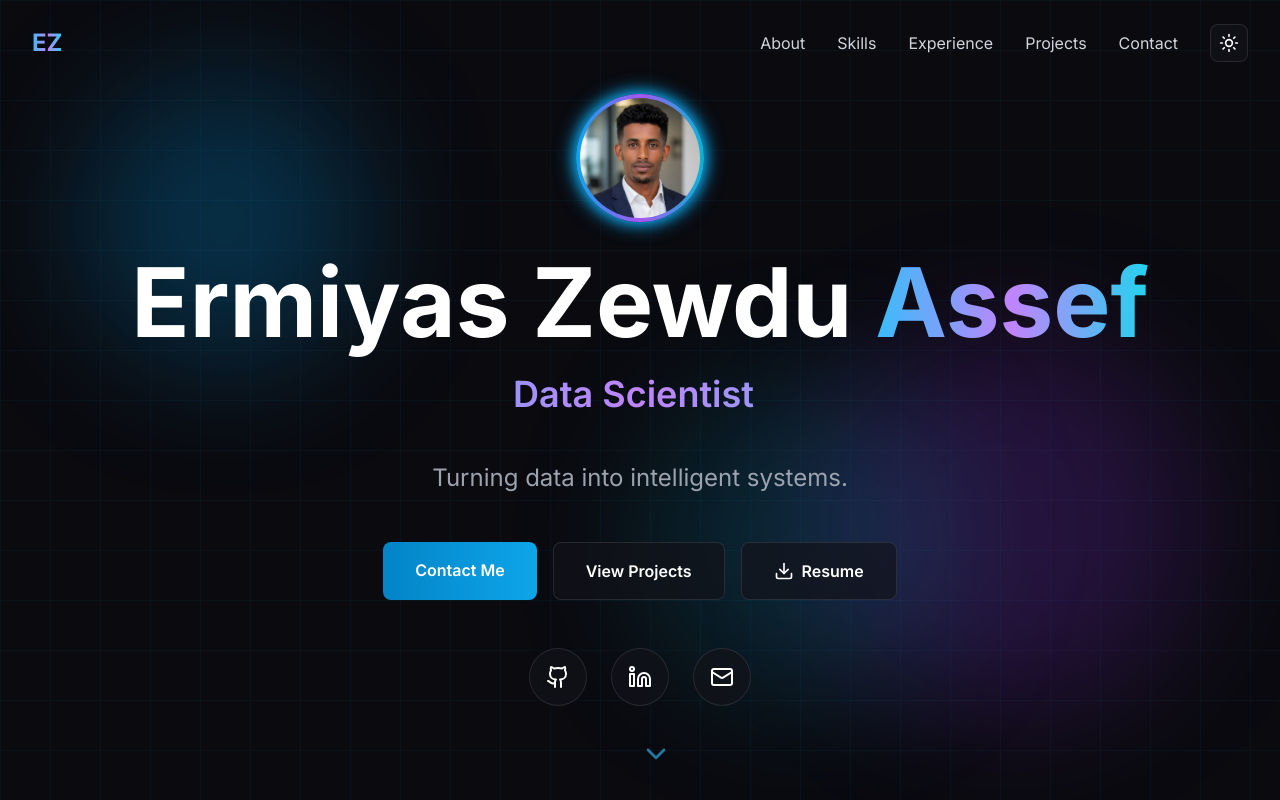
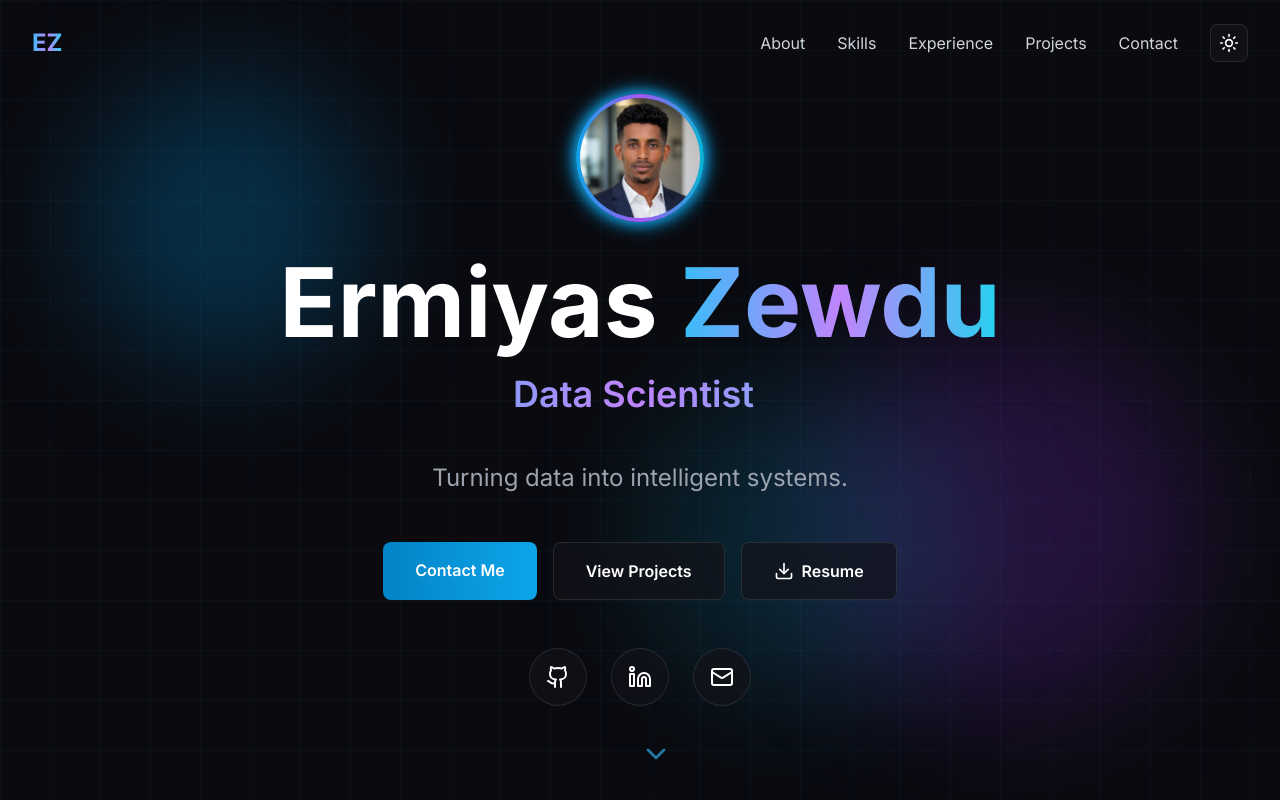
Before and after one commit to ERMIYASZEWDU/ermiyas-portfolio, a React (Vite) app: page / in a window 1280 px wide. Shown: the top 800 px of the page. Built offline with nearby package versions, Linux system fonts and the light colour scheme.

Commit message:
Update name from 'Ermiyas Zewdu Assef' to 'Ermiyas Zewdu' throughout portfolio

```diff
--- a/src/components/Footer.tsx
+++ b/src/components/Footer.tsx
@@ -85,7 +85,7 @@ const Footer = () => {
         <div className="pt-8 border-t border-white/10">
           <div className="flex flex-col md:flex-row items-center justify-center gap-4">
             <p className="text-gray-400 text-sm text-center">
-              © {currentYear} Ermiyas Zewdu Assef. All rights reserved.
+              © {currentYear} Ermiyas Zewdu. All rights reserved.
             </p>
           </div>
         </div>
--- a/src/components/Hero.tsx
+++ b/src/components/Hero.tsx
@@ -62,7 +62,7 @@ const Hero = () => {
             <div className="w-32 h-32 rounded-full bg-gradient-to-r from-primary-500 via-purple-500 to-cyan-500 p-1 animate-glow">
               <img
                 src={profilePhoto}
-                alt="Ermiyas Zewdu Assef"
+                alt="Ermiyas Zewdu"
                 className="w-full h-full rounded-full object-cover"
               />
             </div>
@@ -73,7 +73,7 @@ const Hero = () => {
           variants={itemVariants}
           className="text-6xl md:text-8xl font-bold mb-6"
         >
-          Ermiyas Zewdu <span className="gradient-text">Assef</span>
+          Ermiyas <span className="gradient-text">Zewdu</span>
         </motion.h1>
 
         <motion.div variants={itemVariants} className="h-16 mb-6">
```
Also changed, not shown: 1 other file (tests, documents, lock files or other folders).
